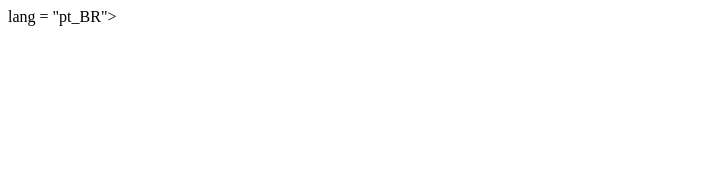
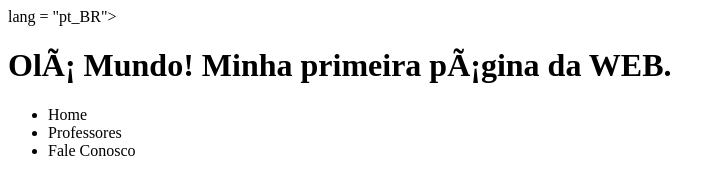
Before and after one commit to AndersonSantosCarioca/DevariaAula_HTML2021, a plain HTML site: page index.html in a window 1280 px wide. Shown: the whole page, without its empty margins (0-725 px from the left). Drawn offline with Linux system fonts and the light colour scheme.

Commit message:
Header com menu

```diff
--- a/index.html
+++ b/index.html
@@ -4,4 +4,16 @@
         <meta charset="="utf-8"/>
         <title>Olá Mundo!</title>
     </head>
+    <body>
+        <header>
+            <h1>Olá  Mundo! Minha primeira página da WEB.</h1>
+            <nav>
+                <ul>
+                    <li>Home</li>
+                    <li>Professores</li>
+                    <li>Fale Conosco</li>
+                </ul>
+            </nav>
+        </header>
+    </body>
 </html>
```
